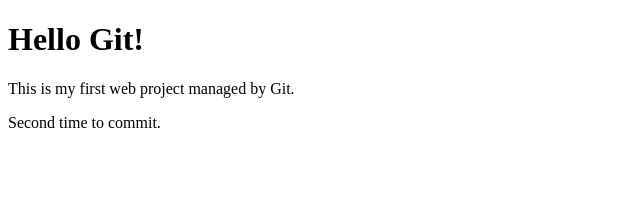
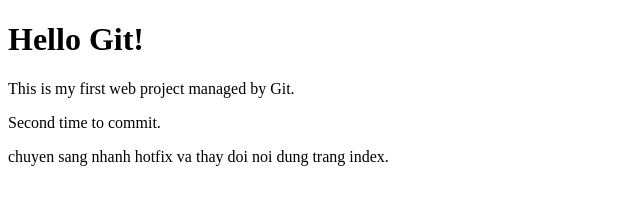
Before and after one commit to NhuanHuynh-Studing/BT1_CT300, a plain HTML site: page index.html in a window 1280 px wide. Shown: the whole page, without its empty margins (0-640 px from the left). Drawn offline with Linux system fonts and the light colour scheme.

Commit message:
commit lan 3 trang thai hotfix

```diff
--- a/index.html
+++ b/index.html
@@ -8,5 +8,6 @@
     <h1>Hello Git!</h1>
     <p>This is my first web project managed by Git.</p>
     <p>Second time to commit.</p>
+    <p>chuyen sang nhanh hotfix va thay doi noi dung trang index.</p>
 </body>
 </html>
```
